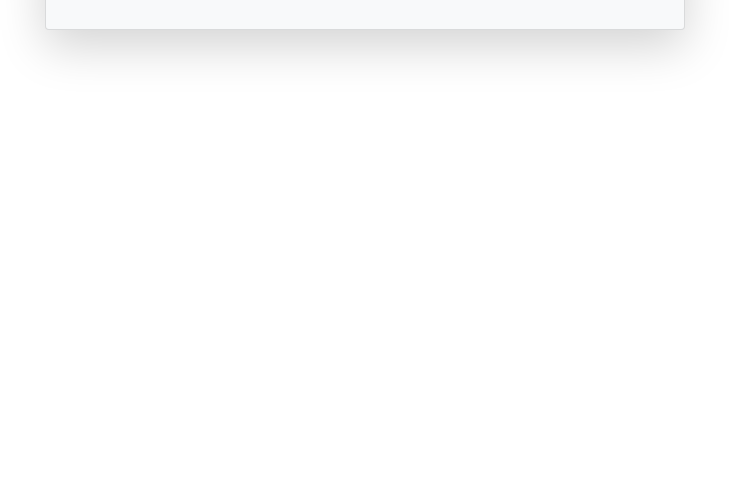
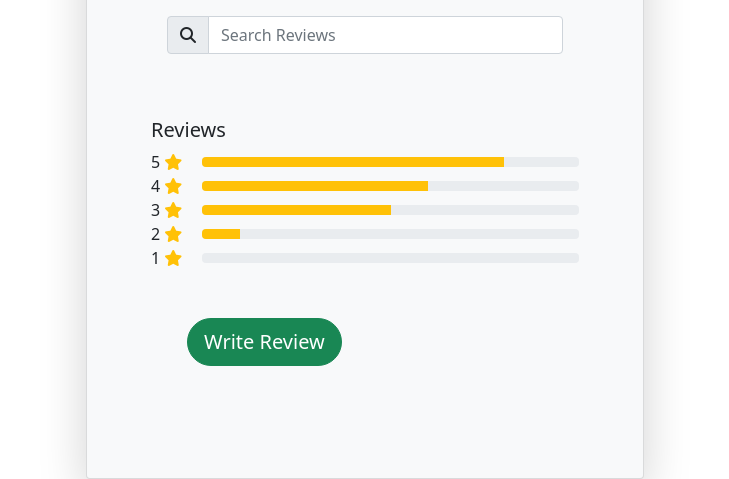
Before and after one commit to marphic-digital/bootstrap-projects, a plain HTML site: page rating-component/index.html in a window 1280 px wide. Shown: the part 358-837 px from the top of the page, without its empty margins (275-1004 px from the left). Before the commit the page ends 800 px from the top, so only its background shows below. Drawn offline with nearby package versions, Linux system fonts and the light colour scheme.

Commit message:
rating-component

```diff
--- a/rating-component/index.html
+++ b/rating-component/index.html
@@ -5,10 +5,11 @@
     <meta name="viewport" content="width=device-width, initial-scale=1.0">
     <link href="https://cdn.jsdelivr.net/npm/bootstrap@5.0.2/dist/css/bootstrap.min.css" rel="stylesheet">
     <link rel="stylesheet" href="https://cdnjs.cloudflare.com/ajax/libs/font-awesome/6.5.2/css/all.min.css"/>
+    <link rel="stylesheet" href="style.css">
     <title>Rating Component</title>
 </head>
 <body>
-    <div class="contianer ">
+    <div class="container ">
         <div class="card m-auto w-50 bg-light mt-5 p-3 shadow-lg border-o">
             <div class="card-body">
                 <div class="row p-5">
@@ -37,6 +38,51 @@
                     </div>
                 </div>
             </div>
+            <div class="row p-5">
+                <div class="col-12 vstack gap-2">
+                    <h5 class="fw-semibold">Reviews</h5>
+                    <div class="d-flex align-items-center gap-1">
+                        <span>5</span><i class="fas fa-star text-warning"></i>
+                        <div class="progress ms-3" style="height: 10px; width: 100%;">
+                            <div class="progress-bar bg-warning" style="width: 80%;" role="progressbar" aria-valuenow="80" aria-valuemin="0" aria aria-valuemax="100">
+                            </div>
+                        </div>
+                    </div>
+                    <div class="d-flex align-items-center gap-1">
+                        <span>4</span><i class="fas fa-star text-warning"></i>
+                        <div class="progress ms-3" style="height: 10px; width: 100%;">
+                            <div class="progress-bar bg-warning" style="width: 60%;" role="progressbar" aria-valuenow="60" aria-valuemin="0" aria aria-valuemax="100">
+                            </div>
+                        </div>
+                    </div>
+                    <div class="d-flex align-items-center gap-1">
+                        <span>3</span><i class="fas fa-star text-warning"></i>
+                        <div class="progress ms-3" style="height: 10px; width: 100%;">
+                            <div class="progress-bar bg-warning" style="width: 50%;" role="progressbar" aria-valuenow="50" aria-valuemin="0" aria aria-valuemax="100">
+                            </div>
+                        </div>
+                    </div>
+                    <div class="d-flex align-items-center gap-1">
+                        <span>2</span><i class="fas fa-star text-warning"></i>
+                        <div class="progress ms-3" style="height: 10px; width: 100%;">
+                            <div class="progress-bar bg-warning" style="width: 10%;" role="progressbar" aria-valuenow="10" aria-valuemin="0" aria aria-valuemax="100">
+                            </div>
+                        </div>
+                    </div>
+                    <div class="d-flex align-items-center gap-1">
+                        <span>1</span><i class="fas fa-star text-warning"></i>
+                        <div class="progress ms-3" style="height: 10px; width: 100%;">
+                            <div class="progress-bar bg-warning" style="width: 0%;" role="progressbar" aria-valuenow="0" aria-valuemin="0" aria aria-valuemax="100">
+                            </div>
+                        </div>
+                    </div>
+                </div>
+                <div class="row p-5">
+                    <div class="col-12">
+                        <a href="#" class="btn btn-success btn-lg rounded-pill">Write Review</a>
+                    </div>
+                </div>
+            </div>
         </div>
     </div>
 
--- /dev/null
+++ b/rating-component/style.css
@@ -0,0 +1,5 @@
+@media (min-width: 600px){
+    .contianer{
+        width: 600px;
+    }
+}
```
